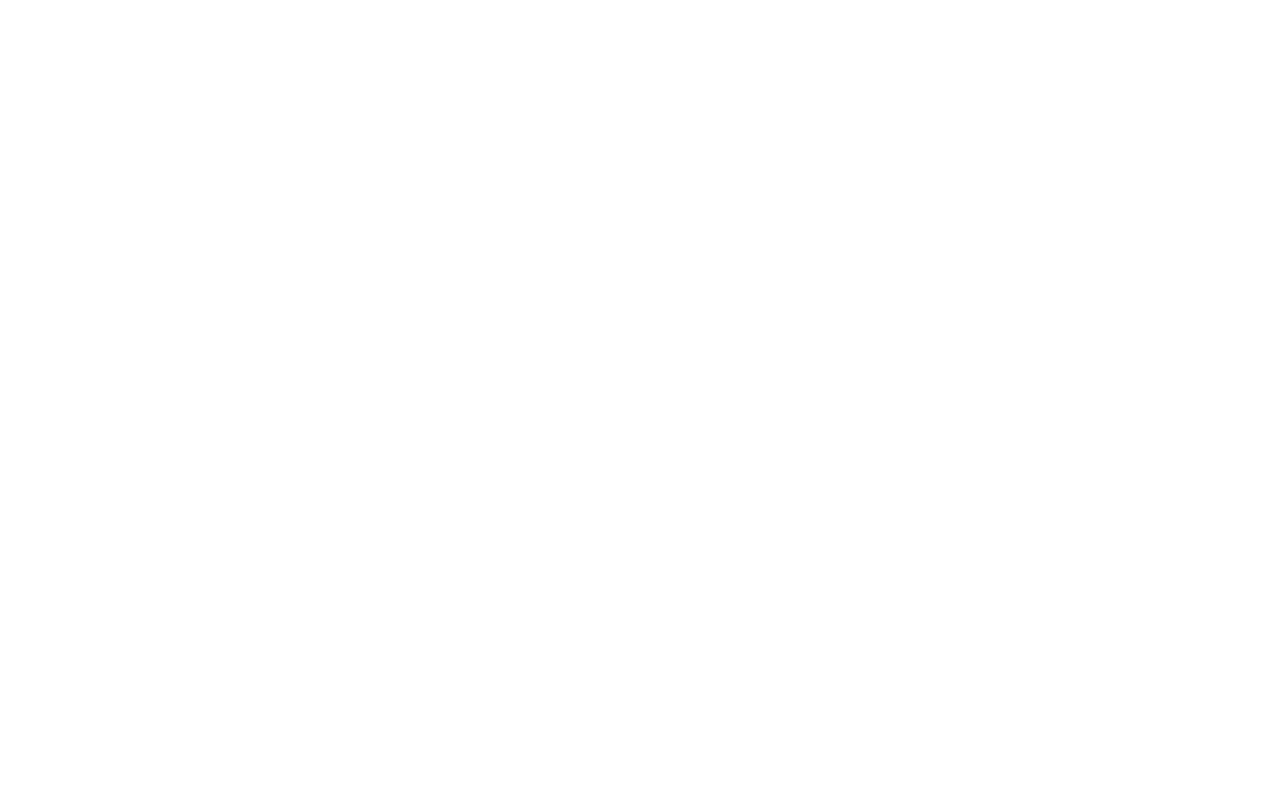
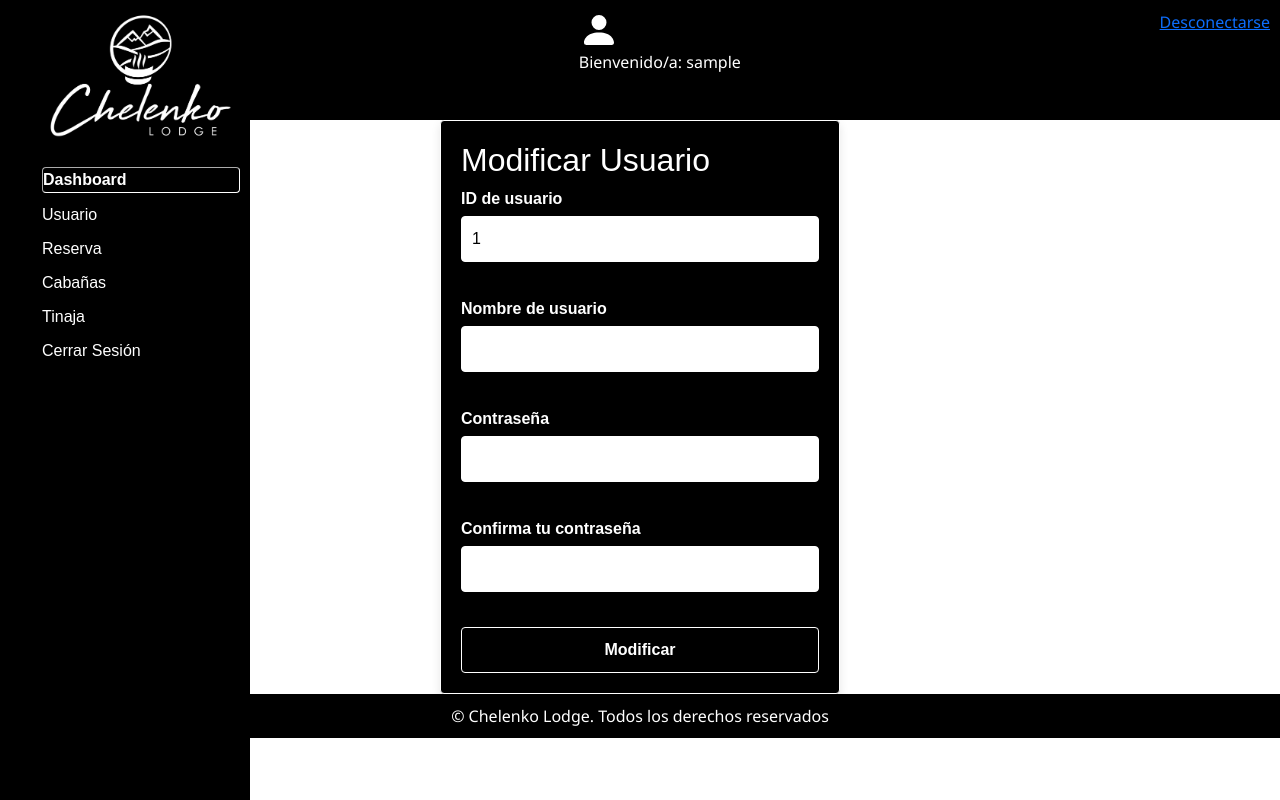
Before and after one commit to TomEscobC/grupo2-fullstack, a React (Vite) app in the folder FRONTEND/React-sprint2/sprint2/: page /modificar-usuario in a window 1280 px wide. Before the commit this address had no page. Built offline with nearby package versions, Linux system fonts and the light colour scheme; sample sign-in values are in the browser's storage; grey boxes are pictures that could not be loaded.

Commit message:
Modificar y eliminar usuario fullstack

```diff
--- a/FRONTEND/React-sprint2/sprint2/src/App.jsx
+++ b/FRONTEND/React-sprint2/sprint2/src/App.jsx
@@ -2,7 +2,9 @@
 import { useState, useEffect } from "react";
 import BarraLateral from "./components/BarraLateral";
 import Login from "./pages/Login/Login";
-import Usuario from "./pages/Usuario/Usuario";
+import CrearUsuario from "./pages/Usuario/CrearUsuario";
+import ModificarUsuario from "./pages/Usuario/ModificarUsuario";
+import EliminarUsuario from "./pages/Usuario/EliminarUsuario";
 import EstadoCabañas from "./pages/Cabañas/EstadoCabañas";
 import ListaCabañas from "./pages/Cabañas/ListaCabañas";
 import AñadirReservas from "./pages/Reservas/AñadirReservas";
@@ -49,11 +51,29 @@
 
         {/* Rutas protegidas */}
 
-        <Route path="/usuario" element={
+        <Route path="/crear-usuario" element={
           <ProtectedRoute>
             <Header />
             <BarraLateral />
-            <Usuario />
+            <CrearUsuario />
+            <Footer />
+          </ProtectedRoute>
+        } />
+
+        <Route path="/modificar-usuario" element={
+          <ProtectedRoute>
+            <Header />
+            <BarraLateral />
+            <ModificarUsuario />
+            <Footer />
+          </ProtectedRoute>
+        } />
+
+        <Route path="/eliminar-usuario" element={
+          <ProtectedRoute>
+            <Header />
+            <BarraLateral />
+            <EliminarUsuario />
             <Footer />
           </ProtectedRoute>
         } />
--- a/FRONTEND/React-sprint2/sprint2/src/components/BarraLateral.jsx
+++ b/FRONTEND/React-sprint2/sprint2/src/components/BarraLateral.jsx
@@ -18,7 +18,14 @@
           <Link className="nav-link active" to="/reportes">Dashboard</Link>
         </li>
         <li className="nav-item">
-          <Link className="nav-link" to="/usuario">Usuario</Link>
+          <div className="nav-link" onClick={() => toggleSubMenu("usuario")}>Usuario</div>
+          {openSubMenu === "usuario" && (
+            <ul className="submenu">
+              <li><Link className="nav-link" to="/crear-usuario">Crear Usuario</Link></li>
+              <li><Link className="nav-link" to="/modificar-usuario">Modificar Usuario</Link></li>
+              <li><Link className="nav-link" to="/eliminar-usuario">Eliminar Usuario</Link></li>
+            </ul>
+            )}
         </li>
         <li className="nav-item">
           <div className="nav-link" onClick={() => toggleSubMenu("reserva")}>Reserva</div>
--- a/FRONTEND/React-sprint2/sprint2/src/components/Header.jsx
+++ b/FRONTEND/React-sprint2/sprint2/src/components/Header.jsx
@@ -1,18 +1,37 @@
-import React from 'react';
-import { Link } from 'react-router-dom';
+import React from "react";
+import { Link } from "react-router-dom";
 
 function Header() {
+  // Recuperar el nombre de usuario del localStorage
+  const username = localStorage.getItem("username") || "Invitado";
+
   return (
     <header>
       <div className="header">
-        <img src="Uploads/logo_CHELENKO-copy-White-Final.png" alt="Logo Chelenko" />
+        {/* Logo */}
+        <img
+          src="Uploads/logo_CHELENKO-copy-White-Final.png"
+          alt="Logo Chelenko"
+        />
+
+        {/* Contenedor de Usuario */}
         <div className="contenedor-usuario">
-          <svg xmlns="http://www.w3.org/2000/svg" width="40" height="40" fill="currentColor" className="bi bi-person-fill" viewBox="0 0 16 16">
-            <path d="M3 14s-1 0-1-1 1-4 6-4 6 3 6 4-1 1-1 1zm5-6a3 3 0 1 0 0-6 3 3 0 0 0 0 6"/>
+          <svg
+            xmlns="http://www.w3.org/2000/svg"
+            width="40"
+            height="40"
+            fill="currentColor"
+            className="bi bi-person-fill"
+            viewBox="0 0 16 16"
+          >
+            <path d="M3 14s-1 0-1-1 1-4 6-4 6 3 6 4-1 1-1 1zm5-6a3 3 0 1 0 0-6 3 3 0 0 0 0 6" />
           </svg>
-          <p className="username">Bienvenido/a:</p>
-          <p id="ejemplo-user">USUARIO</p>
+
+          {/* Mensaje de Bienvenida */}
+          <p className="username">Bienvenido/a: {username}</p>
         </div>
+
+        {/* Enlace para Desconectarse */}
         <p id="desconectarse">
           <Link to="/">Desconectarse</Link>
         </p>
--- a/FRONTEND/React-sprint2/sprint2/src/pages/Login/Login.jsx
+++ b/FRONTEND/React-sprint2/sprint2/src/pages/Login/Login.jsx
@@ -20,7 +20,7 @@
 
     try {
       // Realiza la solicitud POST con fetch
-      const response = await fetch("http://localhost:3000/api/auth/login", { // Cambié la URL de login
+      const response = await fetch("http://localhost:3000/api/auth/login", {
         method: "POST",
         headers: {
           "Content-Type": "application/json",
@@ -33,9 +33,11 @@
 
       const data = await response.json();
 
-      if (response.ok) {
-        // Guardar el token en el localStorage
-        localStorage.setItem("authToken", data.token);
+    if (response.ok) {
+      // Guardar el token y el nombre de usuario en el localStorage
+      localStorage.setItem("authToken", data.token);
+      localStorage.setItem("userId", data.user.id); // Guardamos el ID del usuario
+      localStorage.setItem("username", data.user.username); // Guardamos el nombre de usuario
 
         // Verificar si el token se guardó correctamente
         console.log("Token guardado:", data.token);
--- a/FRONTEND/React-sprint2/sprint2/src/pages/Usuario/Usuario.css
+++ b/FRONTEND/React-sprint2/sprint2/src/pages/Usuario/CrearUsuario.css
@@ -1,3 +1,4 @@
+
 .register-form {
     max-width: 400px;
     margin: 0 auto;
--- a/FRONTEND/React-sprint2/sprint2/src/pages/Usuario/Usuario.jsx
+++ b/FRONTEND/React-sprint2/sprint2/src/pages/Usuario/CrearUsuario.jsx
@@ -1,5 +1,5 @@
 import React, { useState } from "react";
-import "./Usuario.css";
+import "./CrearUsuario.css";
 
 const NewUser = () => {
   const [formData, setFormData] = useState({
--- /dev/null
+++ b/FRONTEND/React-sprint2/sprint2/src/pages/Usuario/EliminarUsuario.css
@@ -0,0 +1,55 @@
+.delete-form {
+    max-width: 400px;
+    margin: 0 auto;
+    padding: 20px;
+    background-color: #000000;
+    border: 1px solid #ffffff;
+    border-radius: 4px;
+    color: #ffffff;
+}
+
+.form-group {
+    margin-bottom: 15px;
+}
+
+.form-group label {
+    display: block;
+    margin-bottom: 5px;
+    font-weight: bold;
+}
+
+.form-group input {
+    width: 100%;
+    padding: 10px;
+    border-radius: 4px;
+    border: 1px solid #ffffff;
+    background-color: #ffffff;
+    color: #000000;
+}
+
+.form-group input:focus {
+    outline: none;
+    border-color: #ffffff;
+}
+
+.error {
+    color: #ff0000;
+    margin-top: 5px;
+}
+
+.submit-button {
+    width: 100%;
+    padding: 10px;
+    background-color: #000000;
+    border: 1px solid #ffffff;
+    border-radius: 4px;
+    color: #ffffff;
+    font-weight: bold;
+    cursor: pointer;
+    transition: background-color 0.3s ease;
+}
+
+.submit-button:hover {
+    background-color: #ffffff;
+    color: #000000;
+}
--- /dev/null
+++ b/FRONTEND/React-sprint2/sprint2/src/pages/Usuario/EliminarUsuario.jsx
@@ -0,0 +1,101 @@
+import React, { useState } from "react";
+import "./EliminarUsuario.css";
+
+const DeleteUser = () => {
+  const [userId, setUserId] = useState(""); // Estado para almacenar el ID del usuario
+  const [errors, setErrors] = useState(""); // Estado para manejar errores
+
+  // Manejador de cambios para el campo de entrada
+  const handleChange = (e) => {
+    setUserId(e.target.value);
+  };
+
+  // Validación del formulario
+  const validar = () => {
+    let error = "";
+    if (!userId) error = "Requerido";
+    return error;
+  };
+
+  // Manejador de envío del formulario
+  const handleSubmit = async (e) => {
+    e.preventDefault();
+
+    // Validar el formulario
+    const formError = validar();
+    if (formError) {
+      setErrors(formError);
+      console.error("Form validation error:", formError);
+      return;
+    }
+
+    // Confirmación antes de eliminar
+    const confirmation = window.confirm(
+      `¿Estás seguro de que deseas eliminar el usuario con id "${userId}"?`
+    );
+    if (!confirmation) {
+      return;
+    }
+
+    try {
+      // Obtener el token de autenticación
+      const token = localStorage.getItem("authToken");
+      if (!token) {
+        alert("Debes iniciar sesión para eliminar un usuario.");
+        return;
+      }
+
+      console.log("Token enviado al backend:", token);
+
+      // Realizar la solicitud DELETE al backend
+      const response = await fetch(`http://localhost:3000/api/register/${userId}`, {
+        method: "DELETE",
+        headers: {
+          "Authorization": `Bearer ${token}`,
+          "Content-Type": "application/json",
+        },
+      });
+
+      if (!response.ok) {
+        throw new Error("Failed to delete the user");
+      }
+
+      const data = await response.json();
+      console.log("Respuesta del backend:", data);
+      alert("Usuario eliminado exitosamente");
+
+      // Limpiar el campo de ID después de eliminar
+      setUserId("");
+    } catch (error) {
+      if (error.response) {
+        alert(`Error: ${error.response.data.message}`);
+        console.error("Respuesta del servidor:", error.response.data);
+      } else {
+        alert("Error al conectar con el servidor");
+        console.error("Error:", error.message);
+      }
+    }
+  };
+
+  return (
+    <form onSubmit={handleSubmit} className="delete-form">
+      <div className="form-group">
+        <h2>Eliminar Usuario</h2>
+        <label htmlFor="userId">ID de usuario</label>
+        <input
+          id="userId"
+          name="userId"
+          type="text"
+          onChange={handleChange}
+          value={userId}
+        />
+        {errors && <div className="error">{errors}</div>}
+      </div>
+      <button type="submit" className="submit-button">
+        Eliminar
+      </button>
+    </form>
+  );
+};
+
+export default DeleteUser;
--- /dev/null
+++ b/FRONTEND/React-sprint2/sprint2/src/pages/Usuario/ModificarUsuario.jsx
@@ -0,0 +1,142 @@
+import React, { useState, useEffect } from "react";
+import "./CrearUsuario.css";
+
+const EditUser = () => {
+  const [formData, setFormData] = useState({
+    id: "",
+    username: "",
+    password: "",
+    confirmPassword: "",
+  });
+  const [errors, setErrors] = useState({});
+
+  // Recuperar el ID del usuario del localStorage al cargar el componente
+  useEffect(() => {
+    const userId = localStorage.getItem("userId");
+    if (userId) {
+      setFormData((prevData) => ({ ...prevData, id: userId }));
+    }
+  }, []);
+
+  const handleChange = (e) => {
+    const { name, value } = e.target;
+    setFormData({ ...formData, [name]: value });
+  };
+
+  const validar = () => {
+    let formErrors = {};
+    if (!formData.id) formErrors.id = "Requerido";
+    if (!formData.username) formErrors.username = "Requerido";
+    if (!formData.password) formErrors.password = "Requerido";
+    if (!formData.confirmPassword) formErrors.confirmPassword = "Requerido";
+    if (formData.password !== formData.confirmPassword) {
+      formErrors.confirmPassword = "Las contraseñas deben coincidir.";
+    }
+    return formErrors;
+  };
+
+  const handleSubmit = async (e) => {
+    e.preventDefault();
+    const formErrors = validar();
+    if (Object.keys(formErrors).length === 0) {
+      try {
+        const token = localStorage.getItem("authToken");
+        if (!token) {
+          alert("Debes iniciar sesión para modificar un usuario.");
+          return;
+        }
+
+        console.log("Token enviado al backend:", token);
+
+        // Usamos el ID del usuario logeado desde el estado
+        const response = await fetch(`http://localhost:3000/api/register/${formData.id}`, {
+          method: "PUT",
+          headers: {
+            "Authorization": `Bearer ${token}`,
+            "Content-Type": "application/json",
+          },
+          body: JSON.stringify({
+            username: formData.username,
+            password: formData.password,
+          }),
+        });
+
+        if (!response.ok) {
+          throw new Error("Failed to update the user");
+        }
+
+        const data = await response.json();
+        console.log("Respuesta del backend:", data);
+        alert("Usuario modificado exitosamente");
+      } catch (error) {
+        if (error.response) {
+          alert(`Error: ${error.response.data.message}`);
+          console.error("Respuesta del servidor:", error.response.data);
+        } else {
+          alert("Error al conectar con el servidor");
+          console.error("Error:", error.message);
+        }
+      }
+    } else {
+      setErrors(formErrors);
+      console.error("Form validation errors:", formErrors);
+    }
+  };
+
+  return (
+    <form onSubmit={handleSubmit} className="register-form">
+      <div className="form-group">
+        <h2>Modificar Usuario</h2>
+        <label htmlFor="id">ID de usuario</label>
+        <input
+          id="id"
+          name="id"
+          type="text"
+          onChange={handleChange}
+          value={formData.id}
+        />
+        {errors.id && <div className="error">{errors.id}</div>}
+      </div>
+      <div className="form-group">
+        <label htmlFor="username">Nombre de usuario</label>
+        <input
+          id="username"
+          name="username"
+          type="text"
+          onChange={handleChange}
+          value={formData.username}
+        />
+        {errors.username && <div className="error">{errors.username}</div>}
+      </div>
+      <div className="form-group">
+        <label htmlFor="password">Contraseña</label>
+        <input
+          id="password"
+          name="password"
+          type="password"
+          onChange={handleChange}
+          value={formData.password}
+        />
+        {errors.password && <div className="error">{errors.password}</div>}
+      </div>
+      <div className="form-group">
+        <label htmlFor="confirmPassword">Confirma tu contraseña</label>
+        <input
+          id="confirmPassword"
+          name="confirmPassword"
+          type="password"
+          onChange={handleChange}
+          value={formData.confirmPassword}
+        />
+        {errors.confirmPassword && (
+          <div className="error">{errors.confirmPassword}</div>
+        )}
+      </div>
+      <button type="submit" className="submit-button">
+        Modificar
+      </button>
+    </form>
+  );
+};
+
+export default EditUser;
```
Also changed, not shown: FRONTEND/React-sprint2/sprint2/src/pages/Usuario/CrearUsuario.txt (added), FRONTEND/React-sprint2/sprint2/src/pages/Usuario/Usuario.txt (deleted), 1 other file (tests, documents, lock files or other folders).
